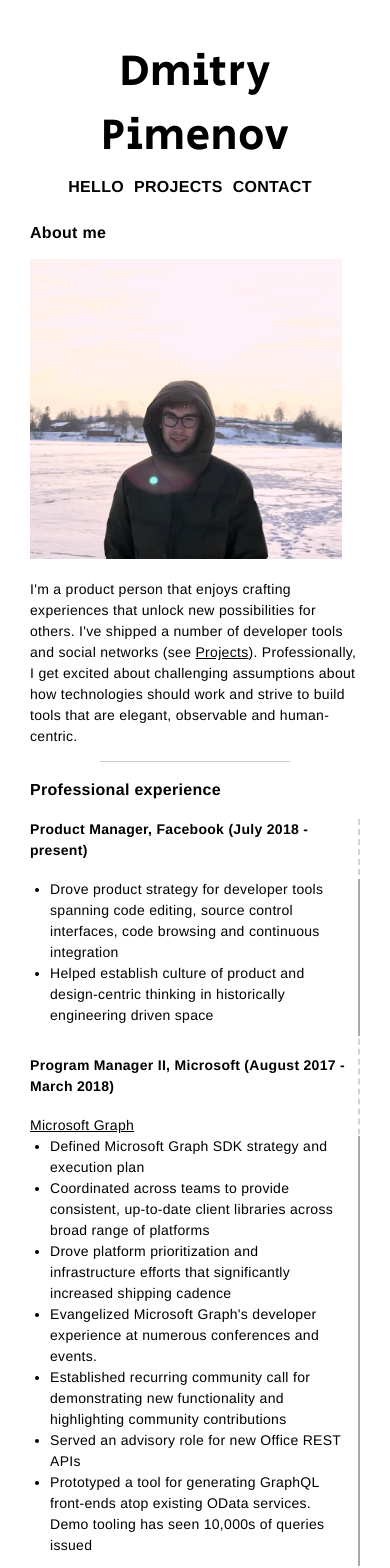
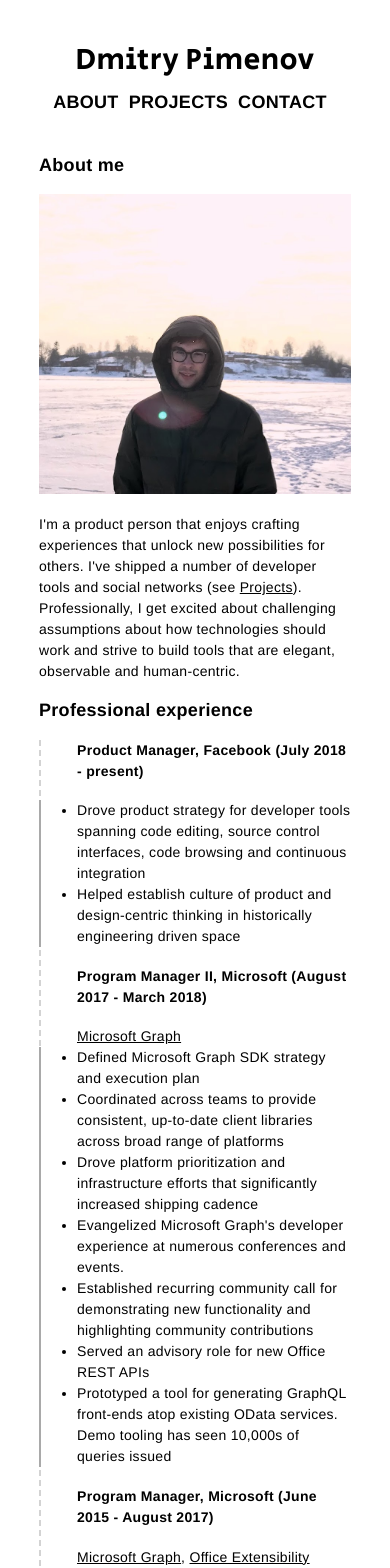
Before and after one commit to dpim/old-personal-site-2, a React app: page /hello in a window 390 px wide. Shown: the top 1568 px of the page. Built offline with nearby package versions, Linux system fonts and the light colour scheme.

Commit message:
updates to styling

```diff
--- a/public/html/about.html
+++ b/public/html/about.html
@@ -5,7 +5,6 @@
     I've shipped a number of developer tools and social networks (see <a href="/projects">Projects</a>).
     Professionally, I get excited about challenging assumptions about how technologies should work and strive to build tools that are elegant, observable and human-centric.
 </p>
-<hr />
 
 <h3>Professional experience</h3>
 <div className="ProExperience">
@@ -39,7 +38,7 @@
     </ul>
 </div>
 <h3>Education</h3>
-    <h4>BS, Applied and Computational Math Sciences, University of Washington (June 2012 - June 2015)</h4>
+    <h4>BS, Applied + Computational Math Sciences, UW (June 2012 - June 2015)</h4>
     <a href='https://acms.washington.edu/'>ACMS at the University of Washington</a>
     <ul>
         <li>Concentration in discrete math and algorithms</li>
--- a/src/App.css
+++ b/src/App.css
@@ -18,23 +18,23 @@ ul {
 h1 {
   font-family: 'Secular One', sans-serif;
   font-size: 44px;
-  font-weight: normal;
   color: black;
   margin: 10px;
+  font-weight: 500;
 }
 
 h2 {
-  font-size: 18px;
+  font-size: 28px;
   margin-top: 1em;
   text-transform: uppercase;
 }
 
 h3 {
-  font-size: 16px;
+  font-size: 23px;
 }
 
 h4 {
-  font-size: 14px;
+  font-size: 18px;
 }
 
 hr {
@@ -48,17 +48,27 @@ hr {
 }
 
 .App {
-  padding: 20px;
+  padding: 18px;
   background-color: white;
   font-family: 'Helvetica Neue', Helvetica, Arial, sans-serif;
   font-weight: 400;
-  font-size: 14px;
+  font-size: 16px;
   word-wrap: break-word;
+  text-align: center;
+  display: inline-block;
+}
+
+.ContentSection {
+  display: inline-block;
 }
 
 .Main {
   text-align: left;
   line-height: 1.5em;
+  width: 80vw;
+  max-width: 48rem;
+  margin: auto;
+  display: inline-block;
 }
 
 .Header {
@@ -93,82 +103,109 @@ hr {
 .MenuLink {
   color: black;
   font-weight: 600;
-  font-size: 18px;
+  font-size: 20px;
   margin-right: 20px;
   text-transform: uppercase;
   text-align: center;
 }
 
-.ContentSection {
-}
-
 .ProExperience {
   display: block;
-  border-right: dashed lightgrey 2px;
-  padding-right: 12px;
+  border-left: dashed lightgrey 2px;
+  padding-left: 36px;
   padding-bottom: 12px;
 }
 
 .ProExperience ul{
   display: block;
-  margin-right: -14px;
-  padding-right: 10px;
-  padding-bottom: 10px;
-  border-right: solid darkgrey 2px;
+  margin-left: -38px;
+  padding-left: 36px;
+  padding-bottom: -8px;
+  border-left: solid darkgrey 2px;
 }
 
 .Projects {
   display: block;
-  border-right: dashed lightgrey 2px;
-  padding-right: 12px;
+  border-left: dashed lightgrey 2px;
+  padding-left: 36px;
   padding-bottom: 24px;
 }
 
 .ProjectDetails {
   display: block;
-  margin-right: -14px;
-  padding-right: 10px;
+  margin-left: -38px;
+  padding-left: 36px;
   padding-top: -10px;
   padding-bottom: -10px;
-  border-right: solid darkgrey 2px;
+  border-left: solid darkgrey 2px;
 }
-
 
 
 @media all and (min-width:0px) and (max-width: 800px) {
   /* put your css styles in here */
 
+  h1 {
+    font-size: 30px;
+  }
+
+  h2 {
+    font-size: 20px;
+
+  }
+
+  h3 {
+    font-size: 18px;
+  }
+
+  h4 {
+    font-size: 14px;
+  }
+
   body {
-    margin-left: 10px;
-    margin-right: 10px;
-    overflow-x: hidden;
+    margin-left: 4px;
+    margin-right: 4px;
+    overflow-x: scroll;
   }
 
   img {
     height: auto;
+    width: 100%;
+  }
+
+  .Main {
+    padding: 1em;
     width: 80vw;
+    font-size: 14px;
   }
 
   .App-screenshot {
     height: auto;
-    width: 80vw;
+    width: 100%;
   }
 
   .MenuLink {
     color: black;
     font-weight: 600;
-    font-size: 16px;
+    font-size: 18px;
     margin-right: 10px;
     text-transform: uppercase;
     text-align: center;
   }
 
   .Projects {
-    border-right: none;
+    border-left: none;
+    padding-left: 0;
+    margin-left: 0;
   }
 
   .ProjectDetails {
-    border-right: none;
+    border-left: none;
+    padding-left: 0;
+    margin-left: 0;
+}
+
+  iframe {
+    width: 100%;
+    height: 100%;
   }
-
 }
--- a/src/App.js
+++ b/src/App.js
@@ -10,7 +10,7 @@ class App extends Component {
     const helloArticle = () => (<Description articlePath="about.html" />);
     const projectsArticle = () => (<Description articlePath="projects.html" />);
     const contactArticle = () => (<Description articlePath="contact.html" />);
-    const pages = ["hello", "projects", "contact"];
+    const pages = ["about", "projects", "contact"];
 
     return (
       <div className="App">
@@ -22,6 +22,9 @@ class App extends Component {
             </div>
             <div className="Main">
               <Route exact path="/" render={() => (
+                  <Redirect to="/hello"/>
+              )}/>
+              <Route exact path="/about" render={() => (
                   <Redirect to="/hello"/>
               )}/>
               <Route exact path={"/hello"} render={helloArticle} />
--- a/src/components.js
+++ b/src/components.js
@@ -54,7 +54,7 @@ export class Description extends Component {
 
     render(){
         return (
-            <div ref="articleRef">
+            <div className="Article" ref="articleRef">
                 <div>
                     {parse(this.state.article ? this.state.article : "")}
                 </div>
```
Also changed, not shown: 2 other files (tests, documents, lock files or other folders).
